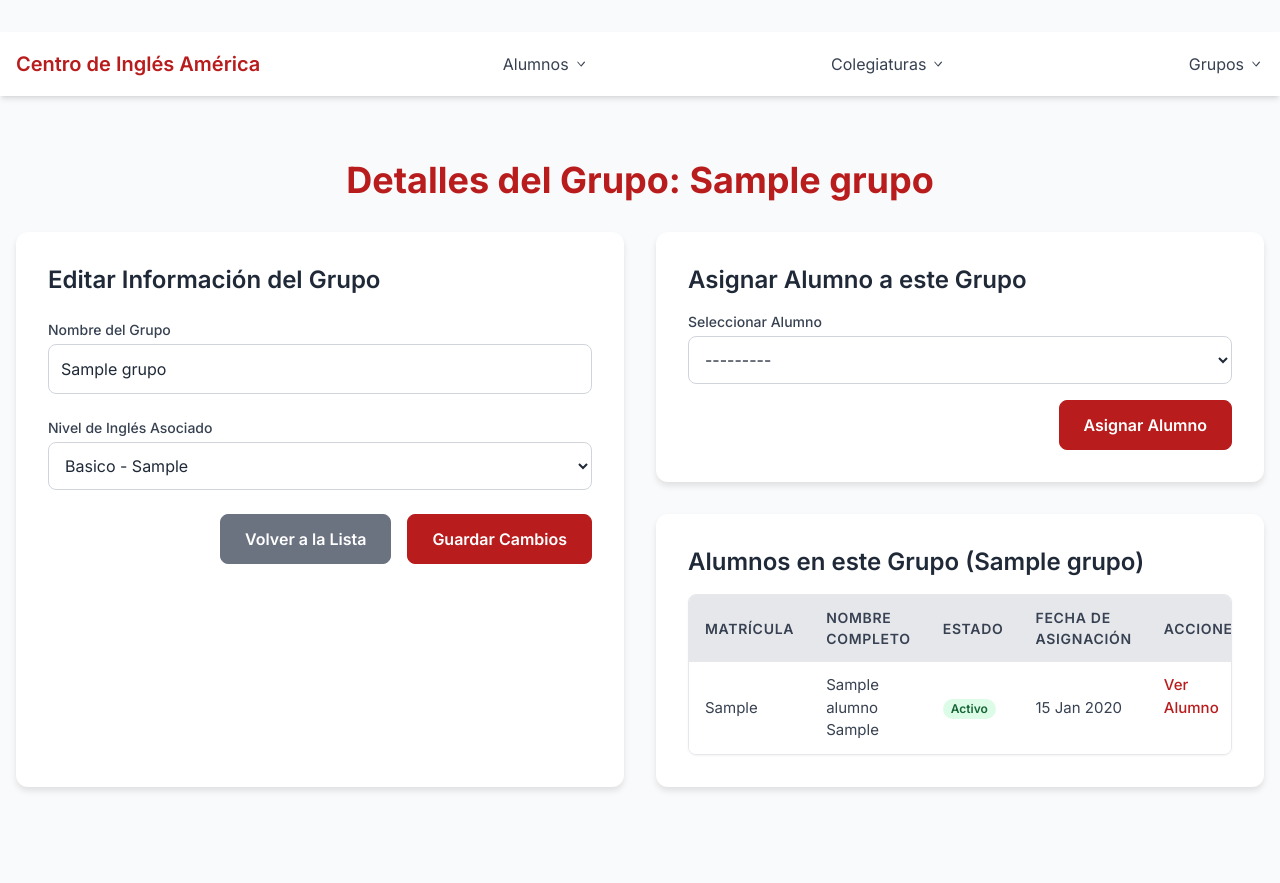
After one commit to RVMiranda/CIA_APP, a Django app: page /groups/groups/1/ in a window 1280 px wide. The commit adds this page. Run offline with Django 3.2, Linux system fonts and the light colour scheme; tables that the repository leaves empty hold one stand-in row (values such as "Sample post"); some libraries are stand-ins or nearby versions.

Commit message:
detallado del grupo arreglado

```diff
--- a/grupos/forms.py
+++ b/grupos/forms.py
@@ -22,41 +22,37 @@ class GrupoForm(forms.ModelForm):
 class GrupoAlumnoForm(forms.ModelForm):
     class Meta:
         model = GrupoAlumno
-        fields = ['grupo']
+        fields = ['alumno'] # Solo necesitamos seleccionar el alumno
         widgets = {
-            'grupo': forms.Select(attrs={'class': 'input-field'}),
+            'alumno': forms.Select(attrs={'class': 'input-field'}),
         }
         labels = {
-            'grupo': 'Seleccionar Grupo Existente',
+            'alumno': 'Seleccionar Alumno',
         }
 
     def __init__(self, *args, **kwargs):
-        # El alumno se pasará como argumento al inicializar el formulario en la vista
-        self.alumno = kwargs.pop('alumno', None)
+        # El grupo actual se pasará como argumento al inicializar el formulario en la vista
+        self.grupo = kwargs.pop('grupo', None)
+        self.alumno_instance_for_filter = kwargs.pop('alumno', None)
         super().__init__(*args, **kwargs)
-        # Aseguramos que el queryset de grupo muestre los grupos existentes
-        self.fields['grupo'].queryset = Grupo.objects.all().order_by('nivel__nombre', 'nombre')
+
+        # Filtra los alumnos que están activos Y que no están ya en este grupo específico
+        if self.grupo:
+            alumnos_en_este_grupo = GrupoAlumno.objects.filter(grupo=self.grupo).values_list('alumno__pk', flat=True)
+            self.fields['alumno'].queryset = Alumno.objects.filter(activo=True).exclude(pk__in=alumnos_en_este_grupo).order_by('apellido', 'nombre')
+        else:
+            # Si no se pasa un grupo (ej. en otras vistas si se usara este form), solo mostrar activos
+            self.fields['alumno'].queryset = Alumno.objects.filter(activo=True).order_by('apellido', 'nombre')
 
     def clean(self):
         cleaned_data = super().clean()
-        grupo_seleccionado = cleaned_data.get('grupo')
+        alumno_seleccionado = cleaned_data.get('alumno')
 
-        if self.alumno and grupo_seleccionado:
-            # Validar que el alumno no esté ya en un grupo de este nivel
-            # Es decir, un alumno solo puede tener UNA asignación de grupo para un NivelIngles dado.
-            # Obtenemos el nivel del grupo seleccionado
-            nivel_del_grupo_seleccionado = grupo_seleccionado.nivel
-
-            # Buscamos si el alumno ya tiene una asignación a un grupo de este nivel
-            existing_assignment_for_level = GrupoAlumno.objects.filter(
-                alumno=self.alumno,
-                grupo__nivel=nivel_del_grupo_seleccionado
-            ).exclude(pk=self.instance.pk if self.instance else None).first()
-
-            if existing_assignment_for_level:
+        if self.grupo and alumno_seleccionado:
+            # Validar que el alumno no esté ya en ESTE grupo específico
+            # (aunque el queryset ya debería manejar esto, es una doble verificación)
+            if GrupoAlumno.objects.filter(alumno=alumno_seleccionado, grupo=self.grupo).exists():
                 raise forms.ValidationError(
-                    f"Este alumno ya está asignado al grupo '{existing_assignment_for_level.grupo.nombre}' "
-                    f"para el nivel '{nivel_del_grupo_seleccionado.nombre} - {nivel_del_grupo_seleccionado.sub_nivel}'. "
-                    "Un alumno solo puede estar en un grupo por nivel."
+                    f"El alumno '{alumno_seleccionado.nombre} {alumno_seleccionado.apellido}' ya está asignado a este grupo."
                 )
         return cleaned_data
--- a/grupos/urls.py
+++ b/grupos/urls.py
@@ -1,5 +1,5 @@
 from django.urls import path
-from .views import GrupoListView, GrupoCreateView
+from .views import GrupoListView, GrupoCreateView, GrupoDetailView
 # from .views import GrupoListView, GrupoCreateView, GrupoUpdateView, GrupoDeleteView
 
 app_name = 'grupos'
@@ -7,5 +7,5 @@ app_name = 'grupos'
 urlpatterns = [
     path('groups/', GrupoListView.as_view(), name='lista_grupos'),
     path('groups/add/', GrupoCreateView.as_view(), name='agregarGrupo'),
-
+    path('groups/<int:pk>/', GrupoDetailView.as_view(), name='detalleGrupo'),
 ]
--- a/grupos/views.py
+++ b/grupos/views.py
@@ -1,10 +1,9 @@
 from django.shortcuts import render, redirect, get_object_or_404
-from django.views.generic import ListView, CreateView, UpdateView, DeleteView
+from django.views.generic import ListView, CreateView, UpdateView, DeleteView, DetailView
 from django.urls import reverse_lazy
 from .models import Grupo, GrupoAlumno
-from .forms import GrupoForm
-from alumnos.models import NivelIngles
-
+from .forms import GrupoForm, GrupoAlumnoForm
+from alumnos.models import NivelIngles, Alumno
 # Create your views here.
 
 class GrupoListView(ListView):
@@ -50,3 +49,60 @@ class GrupoCreateView(CreateView):
         context['titulo'] = 'Crear Nuevo Grupo'
         context['boton_submit'] = 'Guardar Grupo'
         return context
+
+class GrupoDetailView(DetailView):
+    model = Grupo
+    template_name = 'grupos/detalleGrupo.html'
+    context_object_name = 'grupo'
+
+    def get_context_data(self, **kwargs):
+        context = super().get_context_data(**kwargs)
+        # Formulario para editar el grupo
+        context['grupo_form'] = GrupoForm(instance=self.object)
+        # Formulario para asignar alumnos a este grupo
+        context['grupo_alumno_form'] = GrupoAlumnoForm(grupo=self.object)
+
+        # Obtener los alumnos asignados a este grupo, filtrando solo los activos
+        context['alumnos_en_grupo'] = GrupoAlumno.objects.filter(
+            grupo=self.object,
+            alumno__activo=True # ¡Filtrar solo alumnos activos!
+        ).order_by('alumno__apellido', 'alumno__nombre')
+        context['titulo'] = f'Detalles del Grupo: {self.object.nombre}'
+        return context
+
+    def post(self, request, *args, **kwargs):
+        self.object = self.get_object() # Obtener la instancia del grupo
+
+        if 'submit_grupo_form' in request.POST: # Si se envió el formulario de edición del grupo
+            form = GrupoForm(request.POST, instance=self.object)
+            if form.is_valid():
+                form.save()
+                return redirect('grupos:detalleGrupo', pk=self.object.pk)
+            else:
+                context = self.get_context_data(object=self.object)
+                context['grupo_form'] = form
+                return self.render_to_response(context)
+        elif 'submit_assign_alumno_form' in request.POST: # Si se envió el formulario de asignar alumno
+            grupo_alumno_form = GrupoAlumnoForm(request.POST, grupo=self.object)
+            if grupo_alumno_form.is_valid():
+                asignacion = grupo_alumno_form.save(commit=False)
+                asignacion.grupo = self.object
+                asignacion.save()
+                return redirect('grupos:detalleGrupo', pk=self.object.pk)
+            else:
+                context = self.get_context_data(object=self.object)
+                context['grupo_alumno_form'] = grupo_alumno_form
+                return self.render_to_response(context)
+        elif 'submit_remove_alumno_from_group' in request.POST: # ¡Nuevo! Para eliminar alumno del grupo
+            asignacion_id = request.POST.get('asignacion_id')
+            if asignacion_id:
+                try:
+                    asignacion = GrupoAlumno.objects.get(pk=asignacion_id, grupo=self.object)
+                    asignacion.delete()
+                except GrupoAlumno.DoesNotExist:
+                    # Manejar el error si la asignación no existe o no pertenece a este grupo
+                    pass # Podrías añadir un mensaje de error aquí
+            return redirect('grupos:detalleGrupo', pk=self.object.pk)
+
+        # Si no se reconoce el botón de submit, recarga la página
+        return redirect('grupos:detalleGrupo', pk=self.object.pk)
--- /dev/null
+++ b/templates/grupos/detalleGrupo.html
@@ -0,0 +1,141 @@
+{% extends 'base/base.html' %}
+{% load static %}
+
+{% block title %}{{ titulo }}{% endblock %}
+
+{% block styles %}
+    <link rel="stylesheet" href="{% static 'css/alumnos/alumnos.css' %}">
+{% endblock %}
+
+{% block content %}
+    <h1 class="text-4xl font-bold text-center text-red-700 mb-8">{{ titulo }}</h1>
+
+    <div class="grid grid-cols-1 lg:grid-cols-2 gap-8 mb-8">
+        <!-- Columna 1: Datos del Grupo (Editar) -->
+        <div class="card">
+            <h2 class="text-2xl font-semibold text-gray-800 mb-4">Editar Información del Grupo</h2>
+            <form method="post" class="space-y-6">
+                {% csrf_token %}
+                {% for field in grupo_form %}
+                    <div class="form-field">
+                        <label for="{{ field.id_for_label }}" class="block text-sm font-medium text-gray-700 mb-1">
+                            {{ field.label }}
+                        </label>
+                        {{ field }}
+                        {% if field.help_text %}
+                            <p class="mt-1 text-sm text-gray-500">{{ field.help_text }}</p>
+                        {% endif %}
+                        {% for error in field.errors %}
+                            <p class="mt-1 text-sm text-red-600">{{ error }}</p>
+                        {% endfor %}
+                    </div>
+                {% endfor %}
+
+                {% if grupo_form.non_field_errors %}
+                    <div class="bg-red-100 border border-red-400 text-red-700 px-4 py-3 rounded relative" role="alert">
+                        <strong class="font-bold">¡Error en Datos del Grupo!</strong>
+                        <ul class="mt-2 list-disc list-inside">
+                            {% for error in grupo_form.non_field_errors %}
+                                <li>{{ error }}</li>
+                            {% endfor %}
+                        </ul>
+                    </div>
+                {% endif %}
+
+                <div class="flex justify-end space-x-4 mt-8">
+                    <a href="{% url 'grupos:lista_grupos' %}" class="btn btn-secondary">Volver a la Lista</a>
+                    <button type="submit" name="submit_grupo_form" class="btn btn-primary">Guardar Cambios</button>
+                </div>
+            </form>
+        </div>
+
+        <!-- Columna 2: Alumnos en el Grupo y Asignar Alumno -->
+        <div class="space-y-8">
+            <!-- Recuadro para Asignar Alumno a este Grupo -->
+            <div class="card">
+                <h2 class="text-2xl font-semibold text-gray-800 mb-4">Asignar Alumno a este Grupo</h2>
+                <form method="post" class="space-y-4">
+                    {% csrf_token %}
+                    {% for field in grupo_alumno_form %}
+                        <div class="form-field">
+                            <label for="{{ field.id_for_label }}" class="block text-sm font-medium text-gray-700 mb-1">
+                                {{ field.label }}
+                            </label>
+                            {{ field }}
+                            {% if field.help_text %}
+                                <p class="mt-1 text-sm text-gray-500">{{ field.help_text }}</p>
+                            {% endif %}
+                            {% for error in field.errors %}
+                                <p class="mt-1 text-sm text-red-600">{{ error }}</p>
+                            {% endfor %}
+                        </div>
+                    {% endfor %}
+                    {% if grupo_alumno_form.non_field_errors %}
+                        <div class="bg-red-100 border border-red-400 text-red-700 px-4 py-3 rounded relative" role="alert">
+                            <strong class="font-bold">¡Error en Asignación de Alumno!</strong>
+                            <ul class="mt-2 list-disc list-inside">
+                                {% for error in grupo_alumno_form.non_field_errors %}
+                                    <li>{{ error }}</li>
+                                {% endfor %}
+                            </ul>
+                        </div>
+                    {% endif %}
+                    <div class="flex justify-end">
+                        <button type="submit" name="submit_assign_alumno_form" class="btn btn-primary">Asignar Alumno</button>
+                    </div>
+                </form>
+            </div>
+
+            <!-- Recuadro: Alumnos en el Grupo (ya existente) -->
+            <div class="card">
+                <h2 class="text-2xl font-semibold text-gray-800 mb-4">Alumnos en este Grupo ({{ grupo.nombre }})</h2>
+
+                {% if alumnos_en_grupo %}
+                    <div class="overflow-x-auto rounded-lg shadow-sm border border-gray-200">
+                        <table class="min-w-full divide-y divide-gray-200">
+                            <thead class="bg-gray-100">
+                                <tr class="table-header">
+                                    <th>Matrícula</th>
+                                    <th>Nombre Completo</th>
+                                    <th>Estado</th> {# Nueva columna para el estado #}
+                                    <th>Fecha de Asignación</th>
+                                    <th>Acciones</th>
+                                </tr>
+                            </thead>
+                            <tbody class="bg-white divide-y divide-gray-200">
+                                {% for asignacion in alumnos_en_grupo %}
+                                    <tr class="table-row">
+                                        <td>{{ asignacion.alumno.matricula }}</td>
+                                        <td>{{ asignacion.alumno.nombre }} {{ asignacion.alumno.apellido }}</td>
+                                        <td>
+                                            <span class="px-2 inline-flex text-xs leading-5 font-semibold rounded-full
+                                                {% if asignacion.alumno.activo %}bg-green-100 text-green-800{% else %}bg-red-100 text-red-800{% endif %}">
+                                                {% if asignacion.alumno.activo %}Activo{% else %}Inactivo{% endif %}
+                                            </span>
+                                        </td>
+                                        <td>{{ asignacion.fecha_asignacion|date:"d M Y" }}</td>
+                                        <td class="flex items-center space-x-2">
+                                            <a href="{% url 'alumnos:detalleAlumno' pk=asignacion.alumno.pk %}" class="text-red-600 hover:text-red-800 font-medium">Ver Alumno</a>
+                                            {# Formulario para eliminar al alumno del grupo #}
+                                            <form method="post" action="{% url 'grupos:detalleGrupo' pk=grupo.pk %}" class="inline-block">
+                                                {% csrf_token %}
+                                                <input type="hidden" name="asignacion_id" value="{{ asignacion.pk }}">
+                                                <button type="submit" name="submit_remove_alumno_from_group"
+                                                        class="text-gray-600 hover:text-gray-800 font-medium text-sm p-1 rounded-md hover:bg-gray-100"
+                                                        onclick="return confirm('¿Estás seguro de que quieres eliminar a {{ asignacion.alumno.nombre }} de este grupo?');">
+                                                    Eliminar
+                                                </button>
+                                            </form>
+                                        </td>
+                                    </tr>
+                                {% endfor %}
+                            </tbody>
+                        </table>
+                    </div>
+                {% else %}
+                    <p class="text-center text-gray-600 py-8">No hay alumnos activos asignados a este grupo aún.</p>
+                {% endif %}
+            </div>
+        </div>
+    </div>
+{% endblock %}
--- a/templates/grupos/grupos.html
+++ b/templates/grupos/grupos.html
@@ -54,7 +54,7 @@
                                 <td>{{ grupo.nombre }}</td>
                                 <td>{{ grupo.nivel.nombre }} - {{ grupo.nivel.sub_nivel }}</td>
                                 <td>
-                                    <a href="" class="text-red-600 hover:text-red-800 font-medium mr-4">Ver detalles</a>
+                                    <a href="{% url 'grupos:detalleGrupo' pk=grupo.pk %}" class="text-red-600 hover:text-red-800 font-medium mr-4">Ver detalles</a>
 
                                 </td>
                             </tr>
```
